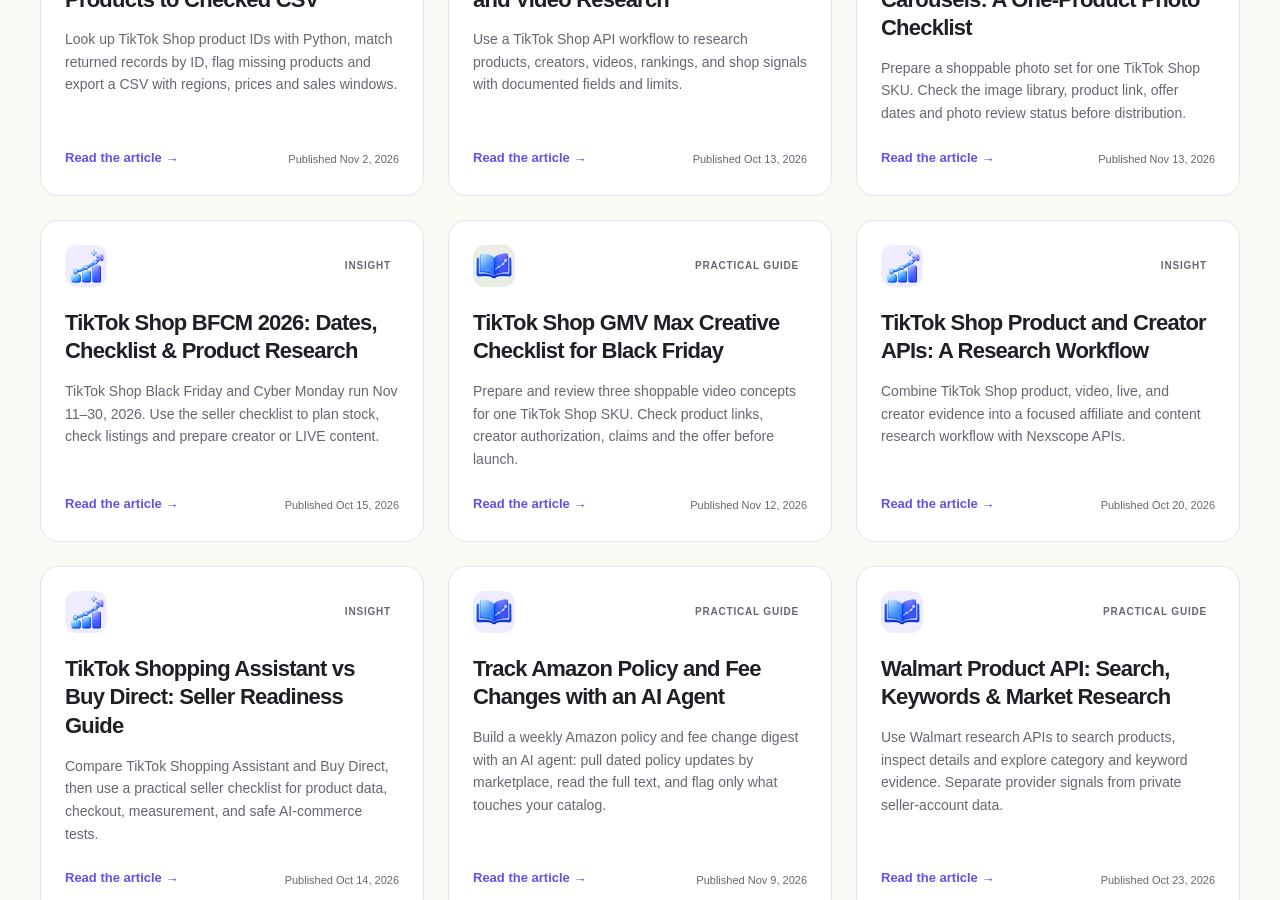
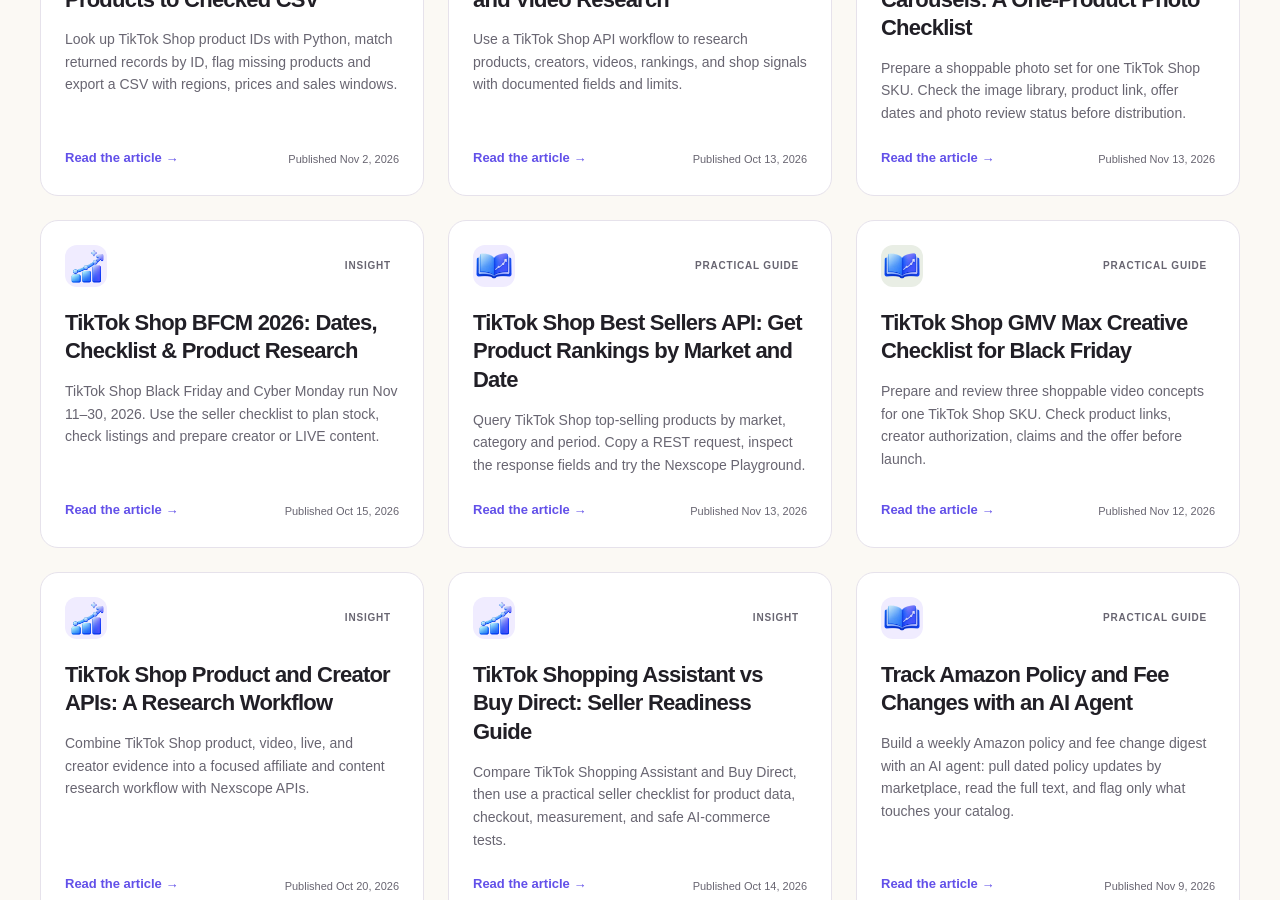
Before and after one commit to nexscope-ai/ecommerce-ai-tools, a Jekyll site: the page built from docs/index.md, in a window 1280 px wide and 900 px high, scrolled down 23998 px. Built offline with Jekyll 4.4.1, drawn with Linux system fonts in a browser that asks for light colours; some of the changed lines change nothing that is shown; some of the changed text lies outside the part shown.

Commit message:
Publish TikTok best sellers API and improve 1688 detail guide

````diff
--- a/docs/guides/1688-product-detail-api.md
+++ b/docs/guides/1688-product-detail-api.md
@@ -7,9 +7,9 @@
 description: "Read 1688 SKU prices, quantity tiers, MOQ and shipping fields with Nexscope. See a request example and learn what to verify before comparing supplier offers."
 permalink: /guides/1688-product-detail-api/
 date_published: 2026-10-26
-date_modified: 2026-11-06
-last_modified_at: 2026-11-06
-last_reviewed: 2026-11-06
+date_modified: 2026-11-13
+last_modified_at: 2026-11-13
+last_reviewed: 2026-11-13
 author: Nexscope Team
 schema_type: Article
 og_type: article
@@ -24,6 +24,7 @@
     answer: "No. A supplier or store name is listing evidence. Verify company identity, manufacturing role, samples, commercial terms and relevant product requirements separately before purchasing."
 next_step:
   id: 1688_product_detail_api
+  intent: api-evaluation
   title: Inspect the SKU and price fields for your offer
   description: "New users receive 1,000 free credits to get started. Check this endpoint's access and current credit requirements before running a request."
   label: Open 1688 Product Detail Playground
@@ -32,11 +33,32 @@
 
 # 1688 product detail API: compare SKU prices, MOQ and shipping
 
-A **1688 product detail API** helps answer a question that search results leave open: what does this exact offer say about the variant and quantity you want to buy? Nexscope documents product, SKU, pricing, shipping and seller fields for a supplied offer identifier. Begin with the [API capability map]({{ '/api-capabilities/' | relative_url }}) if you still need to choose a research task.
+Paste a 1688 offer ID into the Playground to inspect the selected SKU, its price, minimum order quantity (MOQ) and available shipping details. For a link such as https://detail.1688.com/offer/1040473674152.html, use the digits after `/offer/` and keep them as a string.
 
 {% include api-guide-entry.html %}
 
-> **Quick answer:** Nexscope's 1688 Product Detail API retrieves a selected offer using a string `offerId`. Inspect `skuList`, `saleInfo`, `shippingInfo` and seller fields together. Keep single-piece prices, wholesale tiers, currencies and weight units separate. The result supports an offer comparison; it does not confirm a purchase quote or certify a supplier.
+## Try one offer ID
+
+Copy this JSON into the Playground and replace the example ID with your own. The optional currency field requests converted values where the API supplies them.
+
+```json
+{"offerId":"1040473674152","currency":"USD"}
+```
+
+Check that `data.offerId` matches the input. Start with `skuList` for the variant, `saleInfo.priceRanges` for quantity tiers, `minOrderQuantity` for the minimum and `shippingInfo` for available shipping details. The example below shows a trimmed shape from the public contract. Its sample prices are in RMB.
+
+```json
+{
+  "code": 0,
+  "data": {
+    "offerId": "1234567890123456789",
+    "skuList": [{"skuId": "456789012345678901", "price": "4.20", "retailPrice": "4.80"}],
+    "saleInfo": {"priceRanges": [{"startQuantity": 2, "price": "4.20"}]}
+  }
+}
+```
+
+If a price or shipping field is absent, record it as unknown. Check the exact pack size, order quantity and shipping terms with the supplier before using the numbers in a purchase decision. [Documented response example](https://www.nexscope.ai/api-docs/1688-product-detail?view=api&co-from=learn)
 
 ## What do you need before requesting product details?
 
@@ -104,7 +126,7 @@
 
 ## Evidence, cost and next steps
 
-Reviewed **October 26, 2026** against the [public Product Detail reference](https://www.nexscope.ai/api-docs/1688-product-detail?view=api&co-from=learn) and its published request and response contracts. This is a vendor-authored documentation guide. No paid detail request, supplier verification, latency benchmark or purchase was performed for this article.
+Reviewed **November 13, 2026** against the [public Product Detail reference](https://www.nexscope.ai/api-docs/1688-product-detail?view=api&co-from=learn) and its published request and response contracts. This is a vendor-authored documentation guide. No paid detail request, supplier verification, latency benchmark or purchase was performed for this article.
 
 Check [current pricing and access](https://www.nexscope.ai/pricing?co-from=learn) before execution. Search, detail and any separate analysis request can be separate actions; an upstream `costToken` field is not a substitute for your account's actual credit record.
 
--- a/docs/guides/tiktok-shop-api-guide.md
+++ b/docs/guides/tiktok-shop-api-guide.md
@@ -70,7 +70,7 @@
 - TikTok Product Discovery
 - TikTok Product Search
 - TikTok New Product Rank
-- TikTok Top Selling Products
+- [TikTok Shop Best Sellers API]({{ '/guides/tiktok-shop-best-sellers-api/' | relative_url }})
 
 For example, [TikTok Product Discovery](https://www.nexscope.ai/api-docs/tiktok-product-discovery?returnTo=%2Fapi-docs%23api-tiktok-product-discovery&co-from=learn&utm_source=learn.nexscope.ai&utm_medium=referral&utm_campaign=tiktok-shop-api-guide&utm_content=product-discovery) is designed for keyword, category, shop-type, commission, sales, and creator-count filters. It is a better starting point for a shortlist than asking a model to guess which products are trending.
 
--- /dev/null
+++ b/docs/guides/tiktok-shop-best-sellers-api.md
@@ -0,0 +1,79 @@
+---
+layout: default
+learning_topic: research
+related_topics: [agents]
+content_kind: guide
+title: "TikTok Shop Best Sellers API: Get Product Rankings by Market and Date"
+description: "Query TikTok Shop top-selling products by market, category and period. Copy a REST request, inspect the response fields and try the Nexscope Playground."
+permalink: /guides/tiktok-shop-best-sellers-api/
+date_published: 2026-11-13
+date_modified: 2026-11-13
+last_modified_at: 2026-11-13
+last_reviewed: 2026-11-13
+author: Nexscope Team
+schema_type: Article
+og_type: article
+topic: api
+compact_evidence: true
+evidence_scope: "Based on the documented REST and MCP contracts. The request and response shape are illustrative."
+suppress_article_help: true
+next_step:
+  id: tiktok_shop_best_sellers_api
+  intent: api-evaluation
+  title: "Run a TikTok Shop product ranking query"
+  description: "Choose one market and date. Review the current credit cost in the Playground before submitting."
+  label: Open TikTok Top Selling Products Playground
+  url: "https://www.nexscope.ai/api-docs/tiktok-top-selling-products?view=playground&co-from=learn"
+---
+
+# TikTok Shop best sellers API
+
+Use the **TikTok Top Selling Products API** to get a dated ranking for one TikTok Shop market. Choose a day, week or month, add an English category name if needed, and start with up to ten products on the first page. Save the returned product IDs and the period you asked for so you can verify the shortlist later. [REST and MCP reference](https://www.nexscope.ai/api-docs/tiktok-top-selling-products)
+
+{% include api-guide-entry.html %}
+
+## Run your first US ranking request
+
+This request uses a sample day from the documentation. Replace the date with an available period for your market. Use your Nexscope API key from a secure environment or enter the request inputs in the Playground.
+
+```bash
+curl -X POST 'https://api.nexscope.ai/fm/productRankTopSelling' \
+  -H 'Authorization: Bearer YOUR_API_KEY' \
+  -H 'Content-Type: application/json' \
+  -d '{"region":"US","dateInfo":{"type":"day","value":"2026-04-15"},"page":1,"pageSize":10}'
+```
+
+| Input | What to choose |
+| --- | --- |
+| `region` | One supported market, such as `US`, `GB` or `MY` |
+| `dateInfo` | Use `YYYY-MM-DD` for a day, `YYYY-WW` for a week or `YYYY-MM` for a month |
+| `category` | An optional English category name. Verify the matched category path in the response |
+| `orderby` | Set the ranking measure explicitly when comparing runs, such as `units_sold` descending |
+| `pageSize` | Up to ten results per page |
+
+For MCP, use `nexscope_tiktok_top_selling_products` and check the tool schema in your client. Access and charges are shown in the live reference. [Parameters and response fields](https://www.nexscope.ai/api-docs/tiktok-top-selling-products?view=api&co-from=learn)
+
+## Read the response before saving the shortlist
+
+Check the outer `code` and the operation's `errcode` when present. The reference documents `code: 0` for success or acceptance and `errcode: 200` for business success. Inspect `products` after checking those statuses. The following abbreviated shape uses placeholders from the field definitions.
+
+```json
+{
+  "code": 0,
+  "data": {
+    "errcode": 200,
+    "page": 1,
+    "products": [
+      {"productId": "<product ID>", "title": "<product title>", "region": "US"}
+    ]
+  }
+}
+```
+
+Save the region, date window, sort measure and category with each product ID. Check the returned category match before comparing runs. A missing metric stays unknown. Keep period sales separate from lifetime totals and treat marketplace metrics as reported observations.
+
+## Turn one ranked product into a comparison
+
+Pick three items that serve the same buyer need. Open each listing and compare the exact variant, offer quantity, current price and evidence for its main claim. A high ranking can help choose a product to investigate. Use those listing checks and your own costs to decide whether it is a useful comparison.
+
+For developers, the [TikTok Shop API guide]({{ '/guides/tiktok-shop-api-guide/' | relative_url }}) explains how ranking fits with discovery and product details. For sellers who want a reviewed competitor comparison for their own public Amazon or independent-store product page, see the [Nexscope Product Growth Report](https://www.nexscope.ai/product-growth-report?co-from=learn#request).
````
